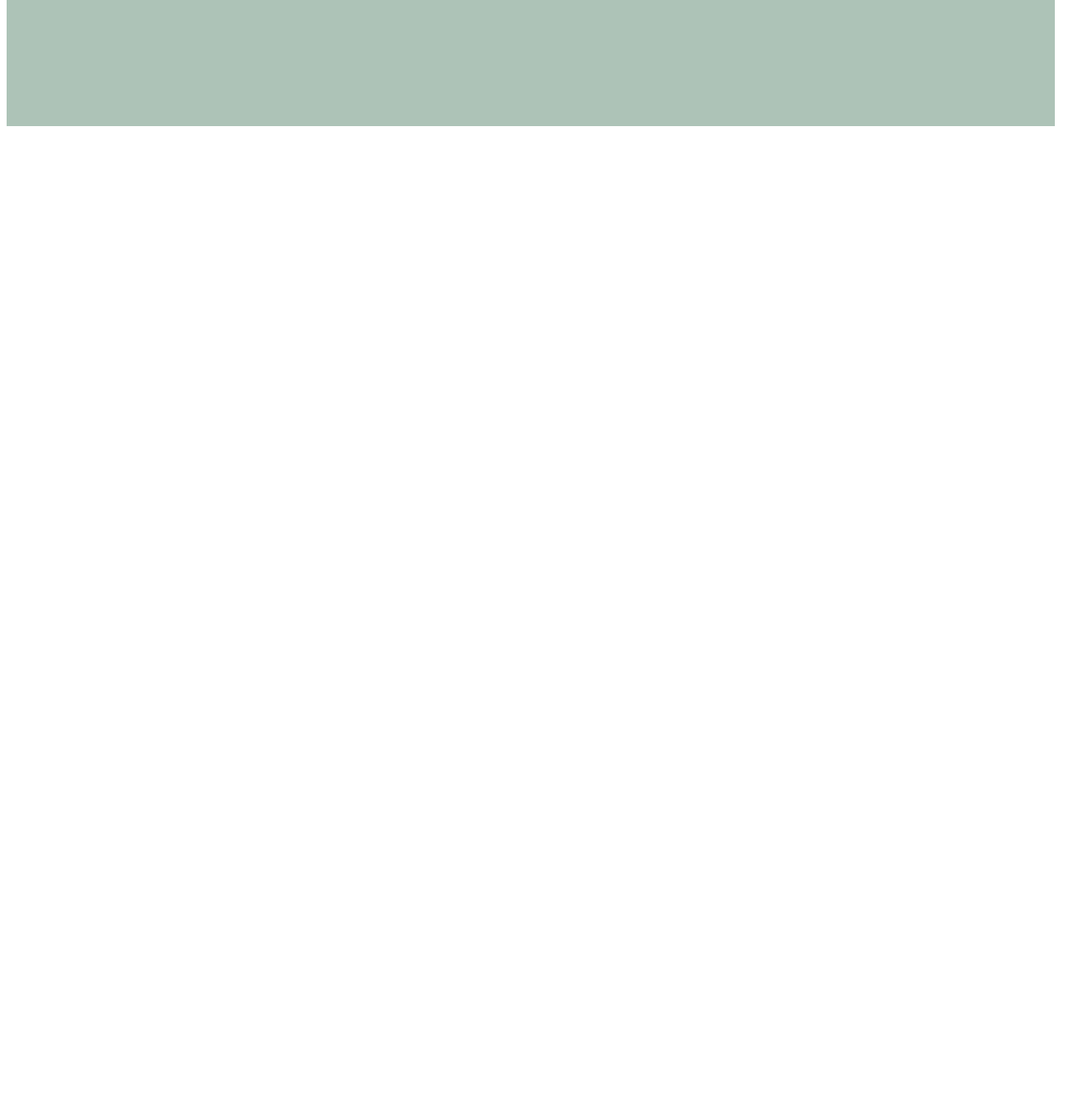
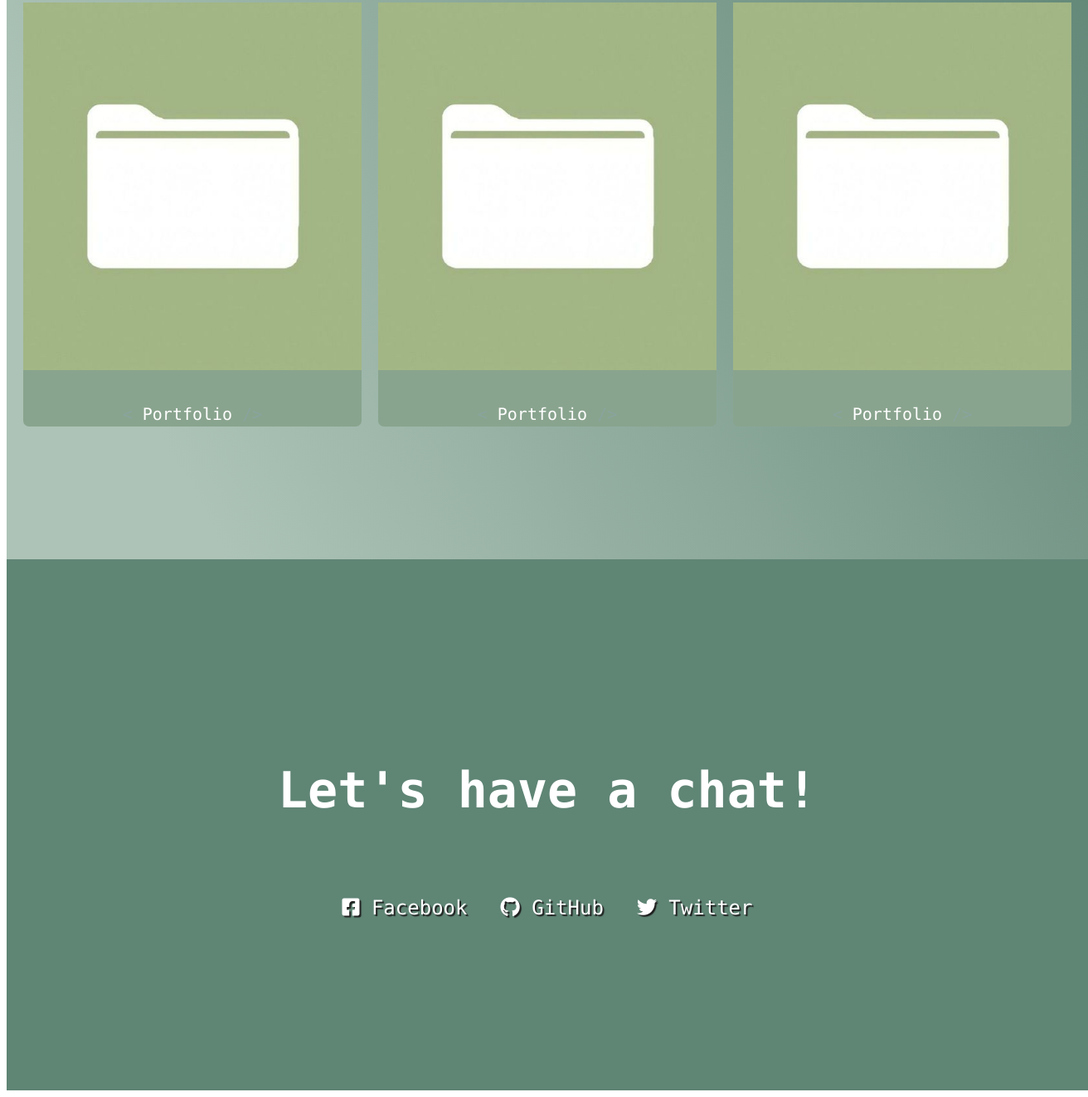
Before and after one commit to KChaviraa/Portfolio, a plain HTML site: page index.html in a window 1280 px wide. Shown: the part 1002-2324 px from the top of the page at 83% size, 1312 px wide, since content can reach past the window. Before the commit the page ends 1162 px from the top, so only its background shows below. Drawn offline with Linux system fonts and the light colour scheme.

Commit message:
4th release of my portfolio project

```diff
--- a/index.html
+++ b/index.html
@@ -3,7 +3,12 @@
 
 <head>
     <link rel="stylesheet" href="styles.css">
-
+    <link
+      rel="stylesheet"
+      href="https://use.fontawesome.com/releases/v5.8.2/css/all.css"
+      integrity="sha384-oS3vJWv+0UjzBfQzYUhtDYW+Pj2yciDJxpsK1OYPAYjqT085Qq/1cq5FLXAZQ7Ay"
+      crossorigin="anonymous"
+    />
 </head>
 
 <body>
@@ -24,10 +29,87 @@
     <h1>Hi, Im Kate</h1>
     <p>A Computer Science major</p>
   </section>
+
   <section id="projects" class="projects-section">
       <h2 class= "projects-header"> These are some of my Projects</h2>
-      <a href="" class="project-tile"></a>
+      <div class="grid-projects">
+         <a
+           href="https://kchaviraa.github.io/Portfolio/"
+           class="project project-tile">
+
+           <img
+           class="project_img"
+           src="portfolio.jpg"
+           alt="project"
+           />
+
+           <p class="project-title">
+            <span class="code">&lt;</span>
+            Portfolio
+            <span class="code">&#47;&gt;</span>
+          </p>
+        </a>
+        <a
+        href="https://github.com/KChaviraa/Portfolio"
+        class="project project-tile">
+
+        <img
+        class="project_img"
+        src="portfolio.jpg"
+        alt="project"
+        />
+
+        <p class="project-title">
+         <span class="code">&lt;</span>
+         Portfolio
+         <span class="code">&#47;&gt;</span>
+       </p>
+     </a>
+     <a
+     href="https://github.com/KChaviraa/Portfolio"
+     class="project project-tile">
+
+     <img
+     class="project_img"
+     src="portfolio.jpg"
+     alt="project"
+     />
+
+     <p class="project-title">
+      <span class="code">&lt;</span>
+      Portfolio
+      <span class="code">&#47;&gt;</span>
+    </p>
+  </a>
+      </div>
   </section>
+
+  <section id="contact" class="contact-section">
+      <div class="contact-header">
+         <h2>Let's have a chat!</h2>
+      </div>
+      <div class="contact-links">
+        <a
+          href="https://www.facebook.com/profile.php?id=100008668427402"
+          class="btn contact-details"
+          ><i class="fab fa-facebook-square"></i> Facebook
+        </a>
+        <a
+          id="profile-link"
+          href="https://github.com/KChaviraa"
+          target="_blank"
+          class="btn contact-details"
+          ><i class="fab fa-github"></i> GitHub
+          </a
+        >
+        <a
+          href="https://twitter.com/ChaviraKate"
+          target="_blank"
+          class="btn contact-details"
+          ><i class="fab fa-twitter"></i> Twitter
+          </a
+        >
+
 </body>
 
 
--- a/styles.css
+++ b/styles.css
@@ -21,7 +21,7 @@ html {
     font-family:'Monaco', monospace;
     font-weight: 700;
     text-align:center;
-    font-size: 4.2px;
+    font-size: 3.5rem;
   }
   a {
     text-decoration: none;
@@ -39,7 +39,6 @@ html {
     left:0;
     width: 100%;
     background: #6D8772;
-    box-shadow:0 2px 0 #4D5D53(0,0,0, 0.4);
     z-index:10;
   }
   .nav-list {
@@ -51,6 +50,10 @@ html {
     font-size:2.2rem;
     padding:2rem;
   }
+  .nav-list a:hover {
+    background: #4D5D53;
+  }
+
   .welcome-section {
     display: flex;
     flex-direction: column;
@@ -58,6 +61,7 @@ html {
     align-items: center;
     width:100%;
     height: 100vh;
+    padding: 0 2rem;
     background-color: #89a48e;
     background-image: linear-gradient(62deg, #3648 15%, #89a48e 100%);
   }
@@ -67,16 +71,86 @@ html {
     font-style:italic;
     color: #4D5D53;
   }
+
+
   .projects-section {
     text-align: center;
     padding: 10rem 2rem;
-    background: #ADC3B7;
+    width:100%;
+    background-color: #ADC3B7;
+    background-image: linear-gradient(62deg, #ADc3B7 15%, #5F8575 100%);
   }
   .projects-header {
     max-width: 640px;
     margin: 0 auto 6rem auto;
     border-bottom: 0.2rem solid #FFFFFF;
   }
-  h2 {
-    font-size:4.2rem;
-  }
+ .grid-projects {
+   display: grid;
+   grid-template-columns: repeat(auto-fit, minmax(320px, 1fr));
+   grid-gap: 2rem;
+   width: 100%;
+   max-width:1280px;
+   margin: 0 auto;
+   margin-bottom: 6rem;
+}
+.project {
+  background: #89a48e;
+  border-radius: 7px;
+}
+.project-title {
+  font-size: 2rem;
+  padding: 2rem 0.5rem;
+}
+.project:hover .code {
+  color: #5F8575;
+}
+.code {
+  color: #89a49e;
+  transition: color 0.3s ease-out;
+}
+
+.project_img {
+  height: calc(100% - 6.8rem);
+  width: 100%;
+  object-fit: cover;
+}
+
+.contact-section{
+  display: flex;
+  flex-direction: column;
+  justify-content: center;
+  align-items: center;
+  text-align: center;
+  width: 100%;
+  height: 80vh;
+  padding: 0 2rem;
+  background:#5F8575;
+}
+.contact-header > h2 {
+  font-size: 6rem;
+}
+.contact-links {
+  display: flex;
+  justify-content: center;
+  width: 100%;
+  max-width: 980px;
+  margin-top: 4rem;
+  flex-wrap: wrap;
+}
+
+.contact-details {
+  font-size: 2.4rem;
+  text-shadow: 2px 2px 1px #1f1f1f;
+  transition: transform 0.3s ease-out;
+}
+
+.contact-details:hover {
+  transform: translateY(8px);
+}
+
+.btn {
+  display: inline-block;
+  padding: 1rem 2rem;
+  border-radius: 2px;
+}
```
Also changed, not shown: portfolio.jpg (added).
